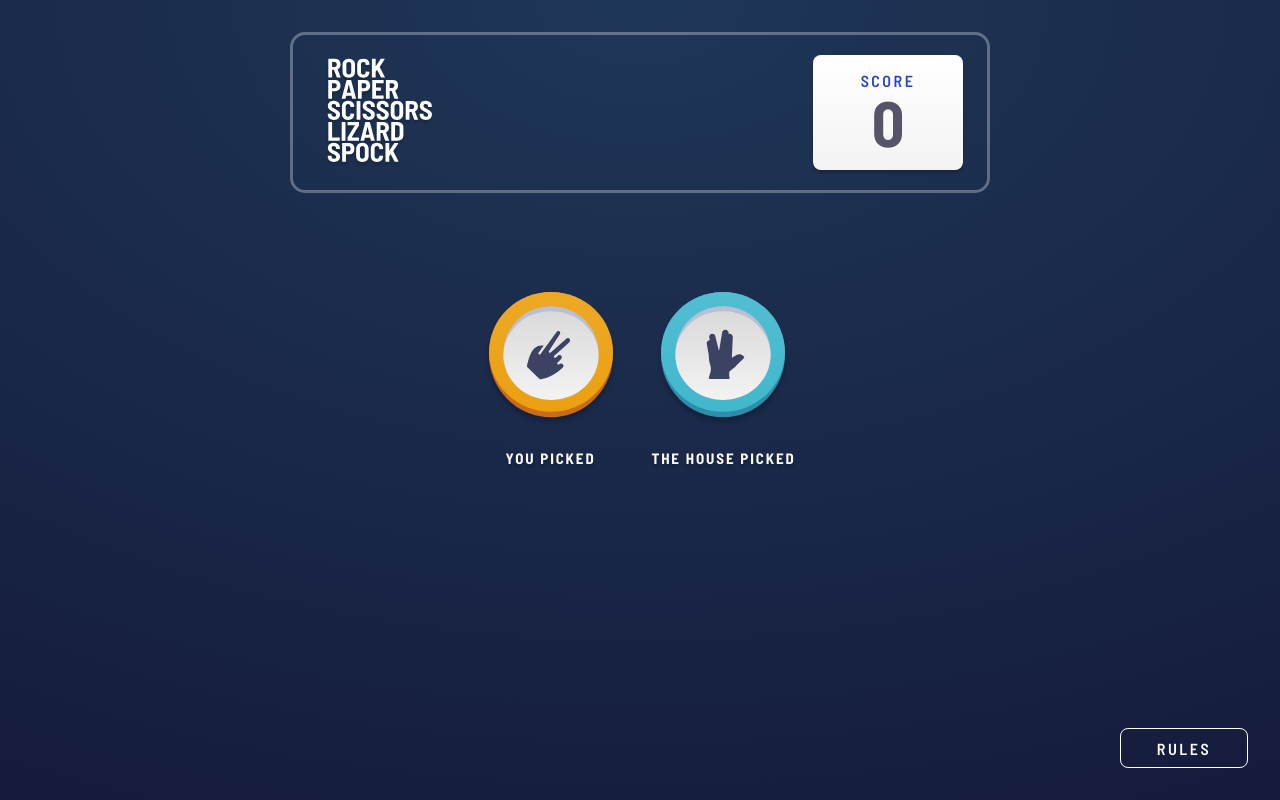
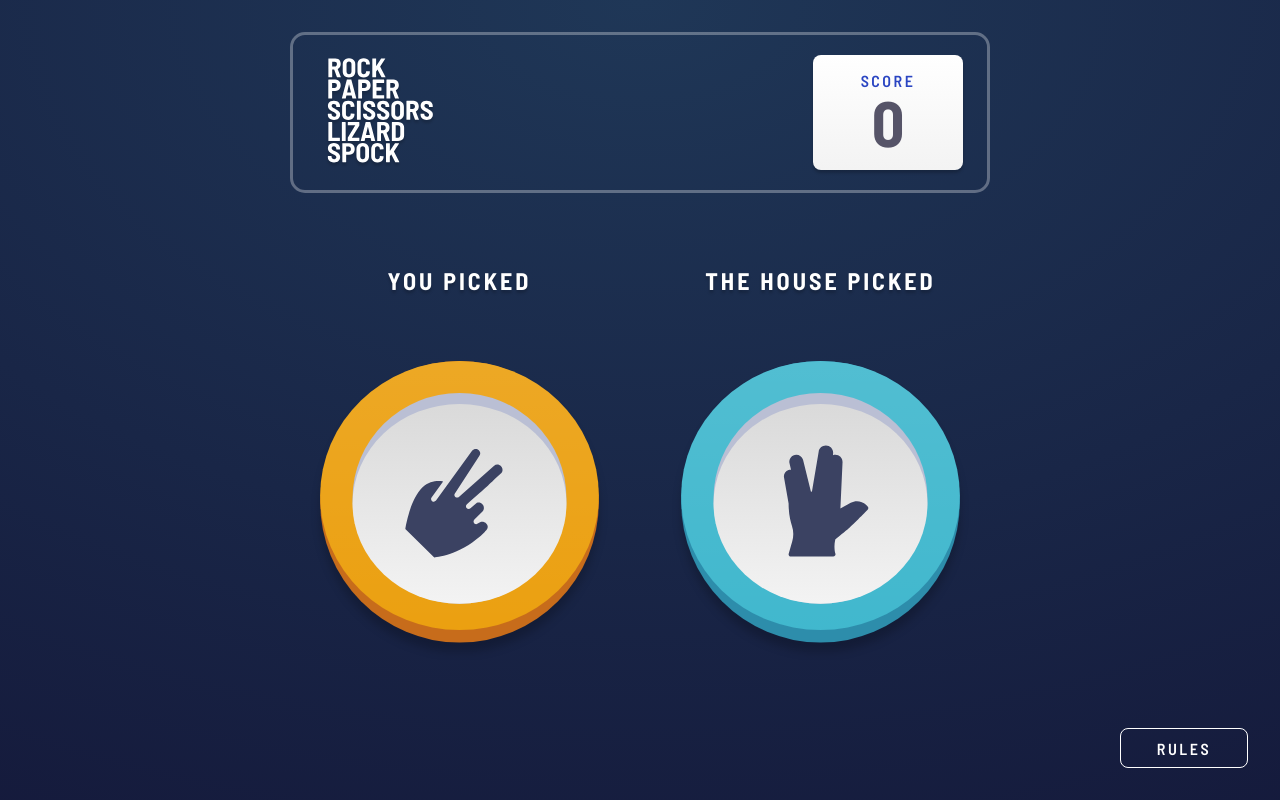
Before and after one commit to 3lectrologos/FM-rock-paper-scissors, a React (Vite) app: page / in a window 1280 px wide. Both pictures are taken after a click on the element 640 px from the left and 348 px from the top of the page. Built offline with nearby package versions, Linux system fonts and the light colour scheme.

Commit message:
Various layout/animation fixes for desktop version

```diff
--- a/package.json
+++ b/package.json
@@ -21,6 +21,7 @@
     "prettier": "^3.3.3",
     "react": "^18.3.1",
     "react-dom": "^18.3.1",
+    "react-responsive": "^10.0.0",
     "tailwind-merge": "^2.5.2",
     "tailwindcss-animate": "^1.0.7"
   },
--- a/src/App.tsx
+++ b/src/App.tsx
@@ -7,6 +7,7 @@ import ResultScreen from '@/ResultScreen.tsx'
 import gsap from 'gsap'
 import { useGSAP } from '@gsap/react'
 import { cn } from '@/lib/utils.ts'
+import { useMediaQuery } from 'react-responsive'
 
 function getRandomAttack() {
   return attackList[Math.floor(Math.random() * attackList.length)] as Attack
@@ -51,6 +52,8 @@ function App() {
   const [houseAttack, setHouseAttack] = useState<Attack | null>(null)
   const [result, setResult] = useState<Result | null>(null)
 
+  const isTablet = useMediaQuery({ query: '(min-width: 700px)' })
+
   const container = useRef(null)
   const timeline = useRef<GSAPTimeline>()
   const { contextSafe } = useGSAP(
@@ -84,12 +87,12 @@ function App() {
       timeline.current
         .to(`#${attack}`, {
           duration: 0.3,
-          scale: 1.294,
-          translateX: '-26.5%',
-          translateY: '-30%',
+          scale: isTablet ? 2.05 : 1.294,
+          translateX: isTablet ? '-62%' : '-26.5%',
+          translateY: isTablet ? '83.5%' : '-30%',
           top: 0,
           left: 0,
-          ease: 'elastic.out(1, 1)',
+          ease: 'elastic.out(0.75, 0.5)',
           onComplete: () => {
             setStage('result')
           },
@@ -136,21 +139,21 @@ function App() {
   return (
     <div
       className={cn(
-        'absolute min-h-dvh w-full bg-radial flex flex-col px-8 pt-8 pb-14 items-center',
+        'relative min-h-dvh w-full bg-radial flex flex-col px-8 pt-8 pb-14 items-center overflow-hidden',
         'tablet:pb-8'
       )}
       ref={container}
     >
-      <Header className="" score={score} />
+      <Header className="flex" score={score} />
 
       {stage === 'picking' ? (
         <ButtonSelector
-          className="flex-grow flex flex-col items-center justify-center mt-[145px] mb-[154px] tablet:mt-[130px] tablet:mb-[100px]"
+          className="flex-grow flex flex-col items-center justify-center mt-[145px] mb-[154px] tablet:mt-[121px] tablet:mb-[60px]"
           onClick={handleAttack}
         />
       ) : (
         <ResultScreen
-          className="flex-grow mt-[99px] mb-[52px]"
+          className="flex-grow mt-[99px] mb-[52px] tablet:mt-[72px]"
           attack={attack}
           houseAttack={houseAttack}
           result={result}
--- /dev/null
+++ b/src/AttackButton.tsx
@@ -0,0 +1,32 @@
+import { Button } from '@/components/ui/button.tsx'
+import { ReactNode } from 'react'
+import { cn } from '@/lib/utils.ts'
+
+export default function AttackButton({
+  onClick,
+  children,
+  id,
+  className,
+}: {
+  onClick?: () => void
+  children: ReactNode
+  id?: string
+  className?: string
+}) {
+  return (
+    <Button
+      id={id}
+      className={cn(
+        'p-0 bg-transparent border-0 rounded-full',
+        'attack',
+        'w-[102px] h-[103px] tablet:w-[146px] tablet:h-[147px]',
+        className
+      )}
+      asChild
+    >
+      <div className="cursor-pointer" onClick={onClick}>
+        {children}
+      </div>
+    </Button>
+  )
+}
--- a/src/ButtonSelector.tsx
+++ b/src/ButtonSelector.tsx
@@ -4,10 +4,9 @@ import Rock from '@/icons/Rock.tsx'
 import Lizard from '@/icons/Lizard.tsx'
 import Spock from '@/icons/Spock.tsx'
 import Scissors from '@/icons/Scissors.tsx'
-import { ReactNode } from 'react'
-import { Button } from '@/components/ui/button.tsx'
 import { Attack } from '@/types.ts'
 import { cn } from '@/lib/utils.ts'
+import AttackButton from '@/AttackButton.tsx'
 
 export default function ButtonSelector({
   className,
@@ -19,7 +18,7 @@ export default function ButtonSelector({
   return (
     <div
       className={cn(
-        'relative w-[227px] h-[227px] tablet:scale-[1.43]',
+        'relative w-[227px] h-[227px] tablet:w-[325px] tablet:h-[325px]',
         className
       )}
     >
@@ -77,31 +76,3 @@ export default function ButtonSelector({
     </div>
   )
 }
-
-function AttackButton({
-  onClick,
-  children,
-  id,
-  className,
-}: {
-  onClick: () => void
-  children: ReactNode
-  id?: string
-  className?: string
-}) {
-  return (
-    <Button
-      id={id}
-      className={cn(
-        'p-0 bg-transparent border-0 rounded-full h-auto w-auto',
-        'attack',
-        className
-      )}
-      asChild
-    >
-      <div className="cursor-pointer" onClick={onClick}>
-        {children}
-      </div>
-    </Button>
-  )
-}
--- a/src/Header.tsx
+++ b/src/Header.tsx
@@ -19,7 +19,7 @@ export default function Header({
         className
       )}
     >
-      <Logo className="w-[49px] h-[48px] tablet:w-[110px] tablet:h-[110px]" />
+      <Logo className="w-[49px] h-[48px] tablet:w-[111px] tablet:h-[110px]" />
       <Score score={score} />
     </header>
   )
@@ -38,8 +38,6 @@ function Score({ score }: { score: number }) {
 
   useGSAP(
     () => {
-      console.log(score, previousScore, scoreDiff)
-
       const duration = 0.1
 
       gsap.fromTo(
--- a/src/ResultScreen.tsx
+++ b/src/ResultScreen.tsx
@@ -20,8 +20,13 @@ export default function ResultScreen({
   className?: string
 }) {
   return (
-    <div className={cn('w-[311px] flex flex-col', className)}>
-      <div className="flex justify-between mb-[62px]">
+    <div
+      className={cn(
+        'w-[311px] flex flex-col tablet:w-full tablet:items-center',
+        className
+      )}
+    >
+      <div className="flex justify-between mb-[62px] tablet:gap-x-16 tablet:mb-0">
         <AttackDisplayWithText attack={attack} text="You picked" />
         <AttackDisplayWithText
           className={cn(houseAttack === null && 'invisible')}
@@ -30,7 +35,7 @@ export default function ResultScreen({
         />
       </div>
       <ResultCard
-        className={cn(result === null && 'invisible')}
+        className={cn(result === null && 'invisible', 'tablet:hidden')}
         result={result}
         onPlayAgain={onPlayAgain}
       />
@@ -41,13 +46,18 @@ export default function ResultScreen({
 function AttackDisplay({ attack }: { attack: Attack | null }) {
   if (attack === null) {
     return (
-      <div className="w-[132px] h-[133px]">
+      <div className="w-[132px] h-[133px] tablet:w-[297px] tablet:h-[299px]">
         <div className="w-[124px] h-[125px] bg-white/10 rounded-full" />
       </div>
     )
   }
 
-  return <AttackIcon className={cn('w-[132px] h-[133px]')} attack={attack} />
+  return (
+    <AttackIcon
+      className={cn('w-[132px] h-[133px] tablet:w-[297px] tablet:h-[299px]')}
+      attack={attack}
+    />
+  )
 }
 
 function AttackDisplayWithText({
@@ -60,9 +70,20 @@ function AttackDisplayWithText({
   className?: string
 }) {
   return (
-    <div className={cn('flex flex-col items-center gap-y-[17px]', className)}>
+    <div
+      className={cn(
+        'flex flex-col items-center gap-y-[17px]',
+        'tablet:flex-col-reverse tablet:gap-y-16',
+        className
+      )}
+    >
       <AttackDisplay attack={attack} />
-      <span className="text-[15px] text-white [text-shadow:_0_3px_3px_rgb(0_0_0_/_0.2)] font-bold leading-[32px] tracking-[1.875px] uppercase">
+      <span
+        className={cn(
+          'text-[15px] text-white [text-shadow:_0_3px_3px_rgb(0_0_0_/_0.2)] font-bold leading-[32px] tracking-[1.875px] uppercase',
+          'tablet:text-[24px] tablet:tracking-[3px]'
+        )}
+      >
         {text}
       </span>
     </div>
--- a/src/icons/Lizard.tsx
+++ b/src/icons/Lizard.tsx
@@ -2,8 +2,6 @@ export default function Lizard({ className }: { className?: string }) {
   return (
     <svg
       xmlns="http://www.w3.org/2000/svg"
-      width="102"
-      height="103"
       viewBox="0 0 102 103"
       fill="none"
       className={className}
--- a/src/icons/Paper.tsx
+++ b/src/icons/Paper.tsx
@@ -2,8 +2,6 @@ export default function Paper({ className }: { className?: string }) {
   return (
     <svg
       xmlns="http://www.w3.org/2000/svg"
-      width="102"
-      height="103"
       viewBox="0 0 102 103"
       fill="none"
       className={className}
--- a/src/icons/Rock.tsx
+++ b/src/icons/Rock.tsx
@@ -2,8 +2,6 @@ export default function Rock({ className }: { className?: string }) {
   return (
     <svg
       xmlns="http://www.w3.org/2000/svg"
-      width="102"
-      height="103"
       viewBox="0 0 102 103"
       fill="none"
       className={className}
--- a/src/icons/Scissors.tsx
+++ b/src/icons/Scissors.tsx
@@ -2,8 +2,6 @@ export default function Scissors({ className }: { className?: string }) {
   return (
     <svg
       xmlns="http://www.w3.org/2000/svg"
-      width="102"
-      height="103"
       viewBox="0 0 102 103"
       fill="none"
       className={className}
--- a/src/icons/Spock.tsx
+++ b/src/icons/Spock.tsx
@@ -2,8 +2,6 @@ export default function Spock({ className }: { className?: string }) {
   return (
     <svg
       xmlns="http://www.w3.org/2000/svg"
-      width="102"
-      height="103"
       viewBox="0 0 102 103"
       fill="none"
       className={className}
```
Also changed, not shown: 1 other file (tests, documents, lock files or other folders).
